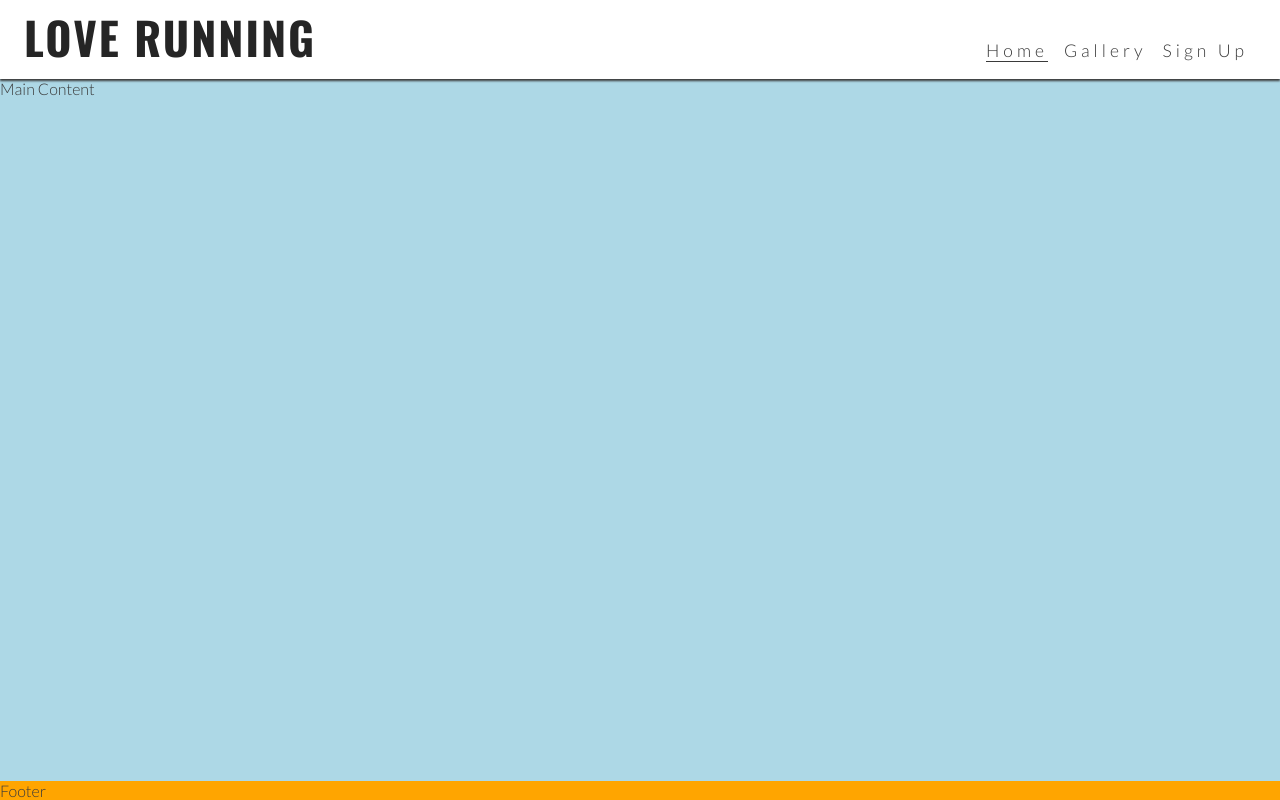
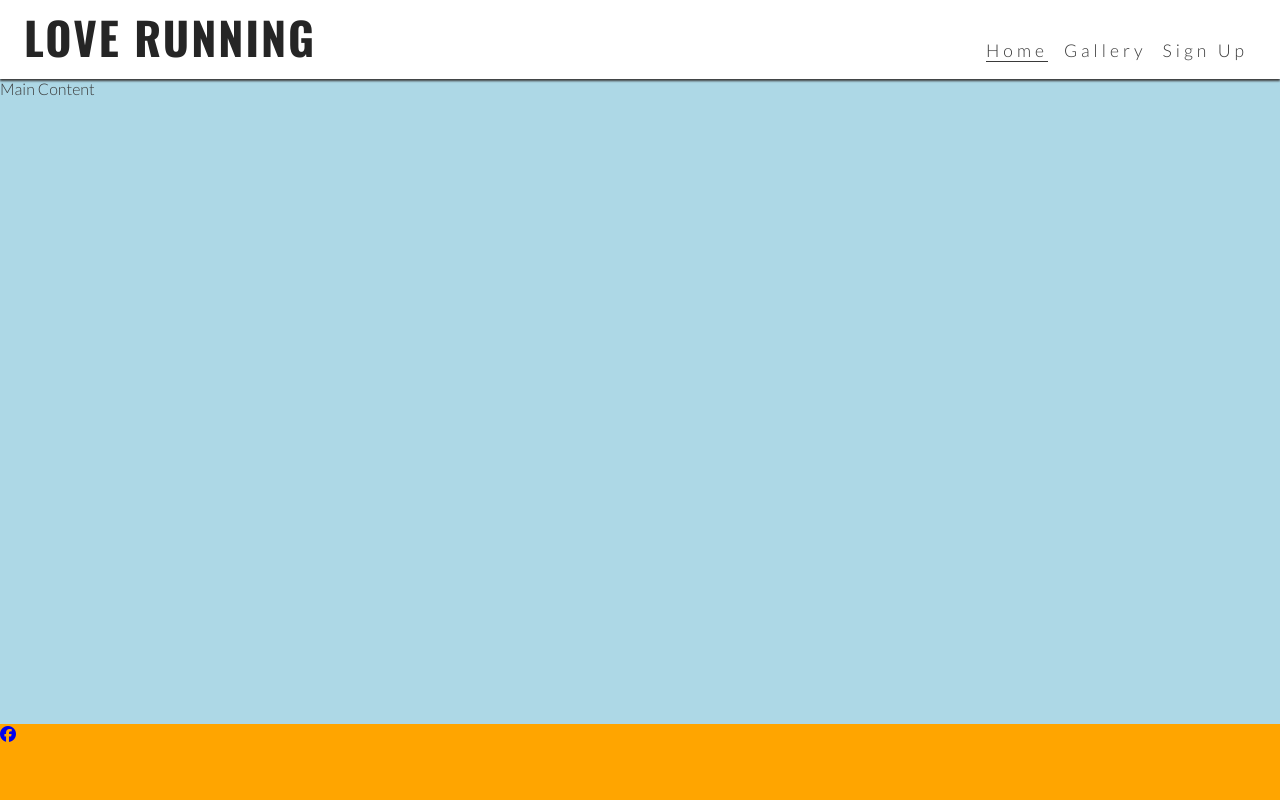
Before and after one commit to AleksandarJavorovic/love-running-project, a plain HTML site: page index.html in a window 1280 px wide. Drawn offline with nearby package versions, Linux system fonts and the light colour scheme.

Commit message:
Add font awesome and first footer link

```diff
--- a/index.html
+++ b/index.html
@@ -6,7 +6,8 @@
     <meta http-equiv="X-UA-Compatible" content="IE=edge">
     <meta name="viewport" content="width=device-width, initial-scale=1.0">
     <!-- Meta tags for search engines -->
-    <meta name="description" content="Love Running. Club for runners in Dublin, Ireland. Urban running, trail running. Dublin docklands and Phoenix Park">
+    <meta name="description"
+        content="Love Running. Club for runners in Dublin, Ireland. Urban running, trail running. Dublin docklands and Phoenix Park">
     <meta name="keywords" content="love running, love, running club, runners, Ireland, Dublin, sport, exercise">
 
     <!-- Title -->
@@ -27,7 +28,7 @@
             <h1 id="logo">Love Running</h1>
         </a>
         <input type="checkbox" id="nav-toggle" name="nav-toggle">
-        <label for="nav-toggle" class="nav-toggle-label" >X</label>
+        <label for="nav-toggle" class="nav-toggle-label">X</label>
         <nav>
             <ul id="menu">
                 <li><a href="" class="active">Home</a></li>
@@ -41,7 +42,18 @@
     <main>Main Content</main>
 
     <!-- Footer -->
-    <footer>Footer</footer>
+    <footer>
+        <ul>
+            <li><a href="https://facebook.com/" target="_blank" rel="noopener"
+                    aria-label="Visit our Facebook page (opens in a new tab)"><i class="fa-brands fa-facebook"></i></a>
+                    </li>
+            <li></li>
+            <li></li>
+            <li></li>
+        </ul>
+    </footer>
+    <!-- Font Awesome kit -->
+    <script src="https://kit.fontawesome.com/9ccb4f96a7.js" crossorigin="anonymous"></script>
 </body>
 
 </html>
```
